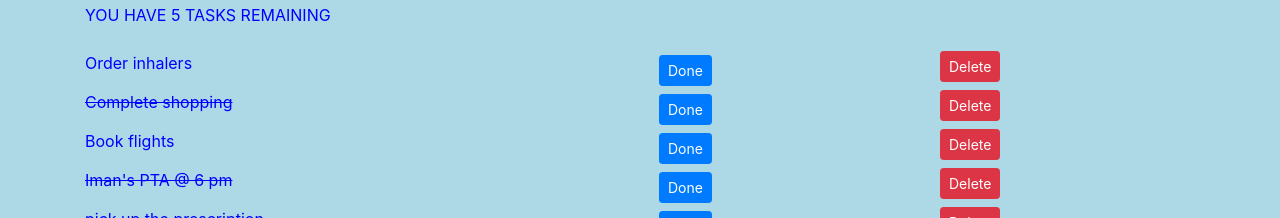
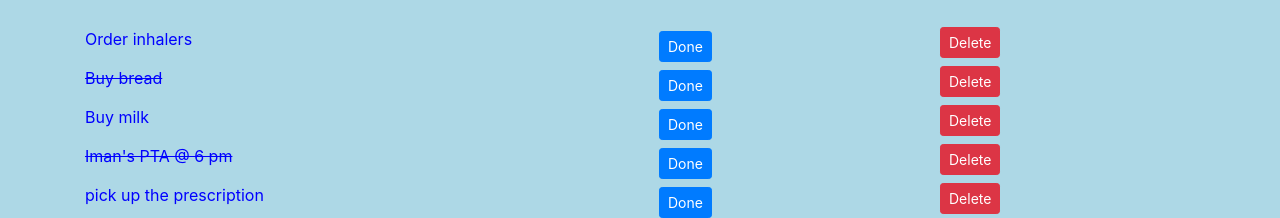
Before and after one commit to shazia5/todo_app_fronted, a React (Create React App) app: page / in a window 1280 px wide. Shown: the part 174-392 px from the top of the page. Built offline with nearby package versions, Linux system fonts and the light colour scheme; grey boxes are pictures that could not be loaded.

Commit message:
added dates

```diff
--- a/package.json
+++ b/package.json
@@ -3,6 +3,7 @@
   "version": "0.1.0",
   "private": true,
   "dependencies": {
+    "moment": "^2.24.0",
     "react": "^16.10.2",
     "react-dom": "^16.10.2",
     "react-scripts": "3.2.0"
--- a/src/App.js
+++ b/src/App.js
@@ -11,11 +11,11 @@ class App extends React.Component {
    super(props);
    this.state = {
      tasks: [
-       { id: uuidv4(), taskDescription: "Order inhalers", completed: false },
-       { id: uuidv4(), taskDescription: "Complete shopping", completed: true },
-       { id: uuidv4(), taskDescription: "Book flights", completed: false },
-       { id: uuidv4(), taskDescription: "Iman's PTA @ 6 pm", completed: true },
-       { id: uuidv4(), taskDescription: "pick up the prescription", completed: false },
+       { id: uuidv4(), taskDescription: "Order inhalers", completed: false,Date:"2019-11-19"},
+       { id: uuidv4(), taskDescription: "Buy bread", completed: true, Date:"2019-11-20"},
+       { id: uuidv4(), taskDescription: "Buy milk", completed: false,Date:"2019-11-19" },
+       { id: uuidv4(), taskDescription: "Iman's PTA @ 6 pm", completed: true,Date:"2019-11-19" },
+       { id: uuidv4(), taskDescription: "pick up the prescription", completed: false,Date:"2019-11-19" },
 
      ]
    };
@@ -46,7 +46,7 @@ class App extends React.Component {
       <div className="container">
        <Header />
        <AddTask newTask={this.addTaskToList} />
-       <br />
+
        <TaskCounter count={this.state.tasks.length} />
        <br />
        <TaskList
--- a/src/components/Footer.js
+++ b/src/components/Footer.js
@@ -7,7 +7,7 @@ class Footer extends React.Component {
 
      <footer>
        <img
-        src="https://assets.simpleviewinc.com/simpleview/image/upload/c_fill,h_240,q_50,w_1050/v1/clients/anchorage/highway-deyoung-state_edited_a6dbb76b-6b90-43ca-add5-6464ba6e9536.jpg"
+        src="https://assets.simpleviewinc.com/simpleview/image/upload/c_fill,h_200,q_50,w_1100/v1/clients/anchorage/highway-deyoung-state_edited_a6dbb76b-6b90-43ca-add5-6464ba6e9536.jpg"
         alt="scenic view " />
 
         </footer>
--- a/src/index.css
+++ b/src/index.css
@@ -53,6 +53,12 @@
   font-style: oblique;
 
 }
+
+.Task-Counter {
+  font-style: oblique;
+   background-color: black;
+}
+
 .button{
 
   font-style: italic;
@@ -65,7 +71,12 @@
   background-color: rgb(54, 27, 17);
 
 }
-.TaskCounter{
+
+
+
+
+
+/* .TaskCounter{
   font-style: italic;
   color: aquamarine;
- }
+ } */
```
Also changed, not shown: src/App.css (line endings or trailing spaces), 1 other file (tests, documents, lock files or other folders).
